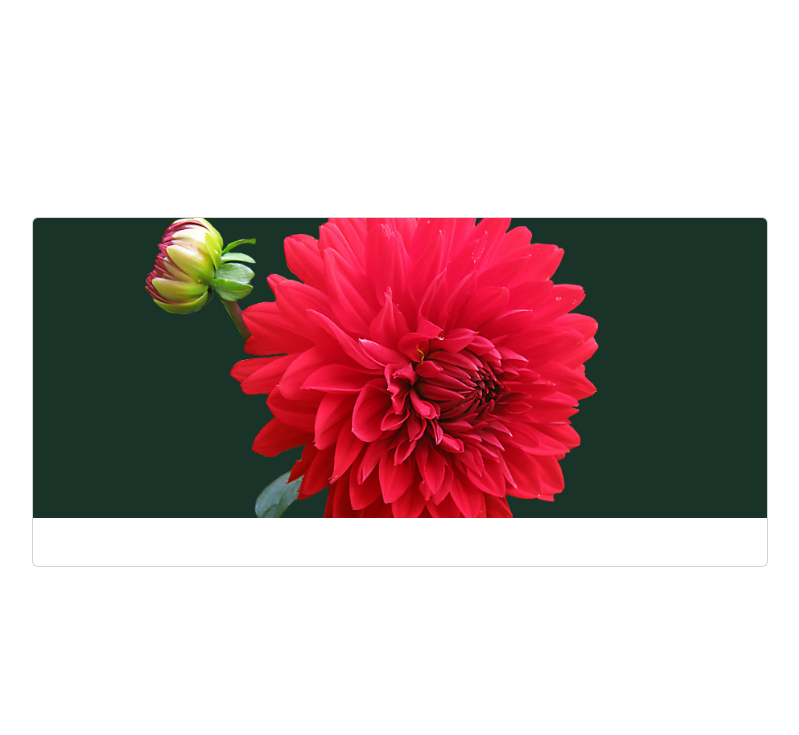
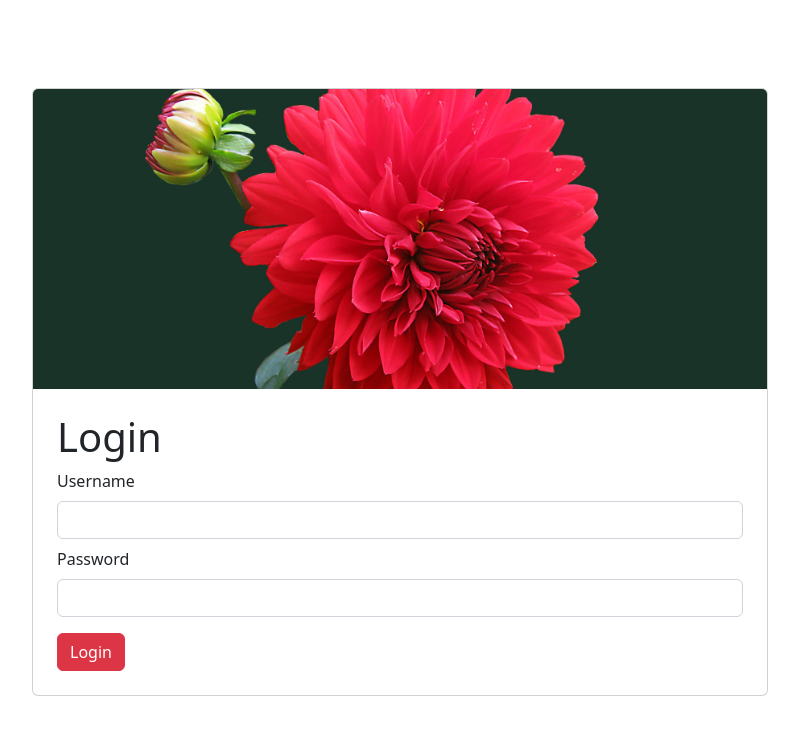
Before and after one commit to ofcskn/django_social_media_basic, a Django app: page /account/login in a window 1280 px wide. Shown: the top 735 px of the page, without its empty margins (240-1039 px from the left). Run offline with Django 4.2, Linux system fonts and the light colour scheme.

Commit message:
Login html is updated

```diff
--- a/account/templates/account/login.html
+++ b/account/templates/account/login.html
@@ -1 +1,21 @@
-{%extends 'account_base.html'%}
+{% extends "account_base.html" %}
+{% load static %}
+{% block pageTitle %}Login{% endblock %}
+
+{% block content %}
+<h1 class="card-title">Login</h2>
+<form action="{% url 'account:login_post' %}" method="post">
+    {% csrf_token %}
+    {% if error_message %}<p><strong>{{ error_message }}</strong></p>{% endif %}
+    <div class="form-group mb-2">
+        <label for="username" class="form-label">Username</label>
+        <input type="text" class="form-control" name="username" aria-describedby="username" required >
+    </div>
+    <div class="form-group mb-2">
+        <label for="password" class="form-label">Password</label>
+        <input type="password" class="form-control" name="password" aria-describedby="password" required >
+    </div>
+    <input type="submit" class="btn btn-danger mt-2" value="Login">
+</form>
+
+{% endblock %}
--- a/account/urls.py
+++ b/account/urls.py
@@ -7,6 +7,7 @@ from django.conf.urls.static import static
 app_name  = "account"
 urlpatterns = [
     path('login', views.login, name="login"),
+    path('login_post', views.login_post, name="login_post"),
     path('register', views.register, name="register"),
     path('profile', views.profile, name="profile"),
 ]
--- a/account/views.py
+++ b/account/views.py
@@ -7,5 +7,8 @@ def register(request):
 def login(request):
     return render(request, 'account/login.html')
 
+def login_post(request):
+    return render(request, 'account/login.html')
+
 def profile(request):
     return render(request, 'account/profile.html')
```
